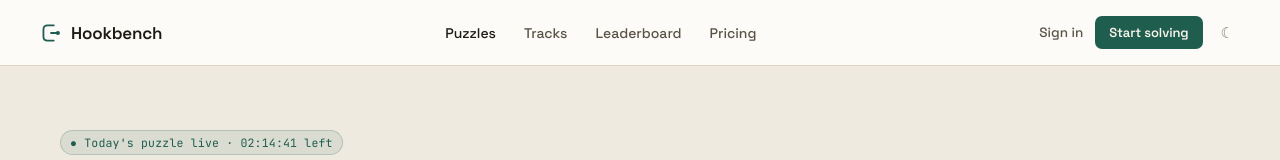
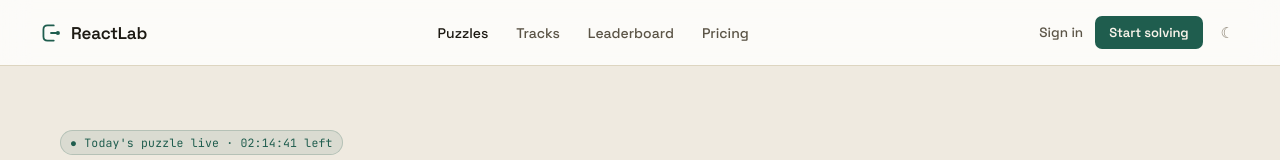
Before and after one commit to ZackDoll/React-Teacher, a React (Vite) app in the folder react-teacher/: page / in a window 1280 px wide. Shown: the top 160 px of the page. Built offline with nearby package versions, Linux system fonts and the light colour scheme.

Commit message:
name changed from hookbench to ReactLab

```diff
--- a/react-teacher/src/components/Logo.tsx
+++ b/react-teacher/src/components/Logo.tsx
@@ -31,7 +31,7 @@ export default function Logo({ size = 22, withWordmark = true }: LogoProps) {
         />
         <circle cx="26" cy="16" r="3" fill="currentColor" />
       </svg>
-      {withWordmark && <span className="logo__wordmark">Hookbench</span>}
+      {withWordmark && <span className="logo__wordmark">ReactLab</span>}
     </div>
   );
 }
```
